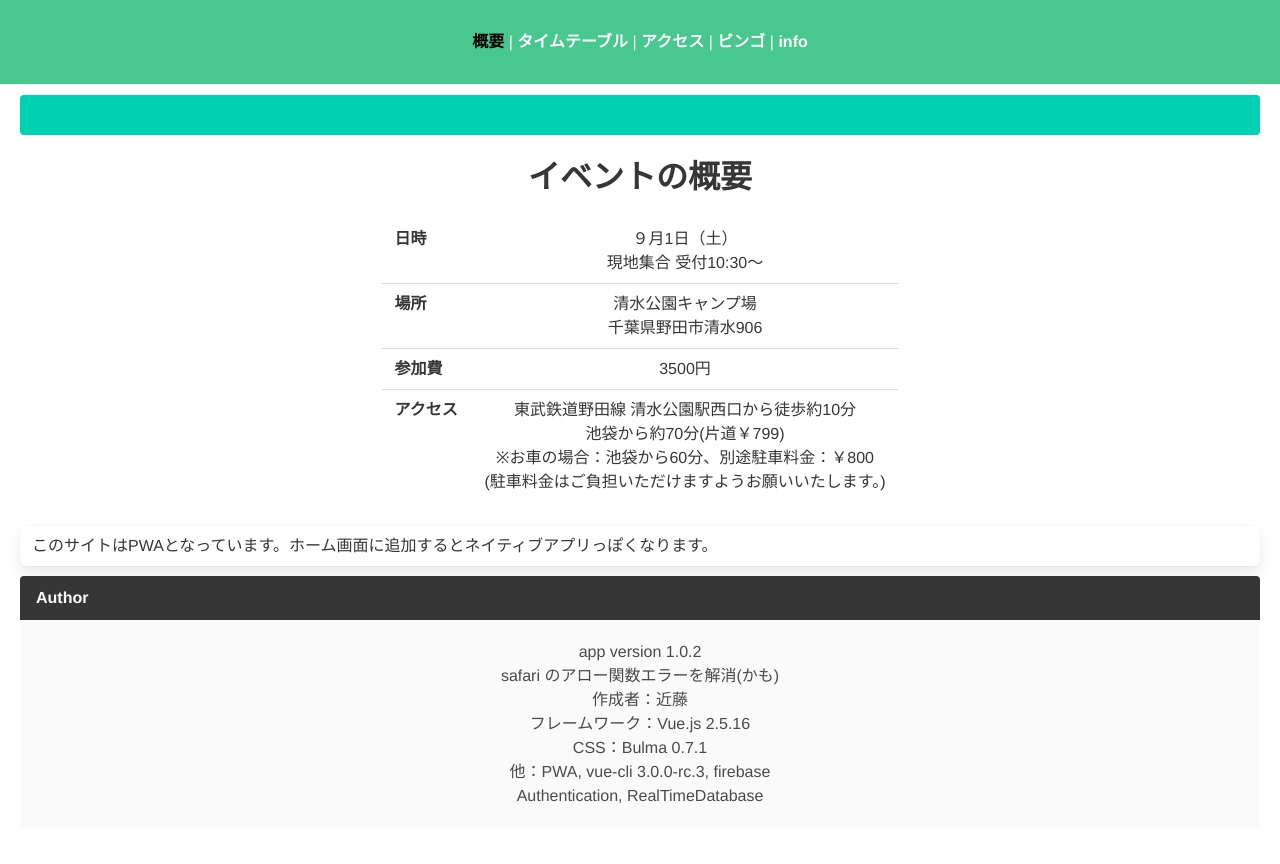
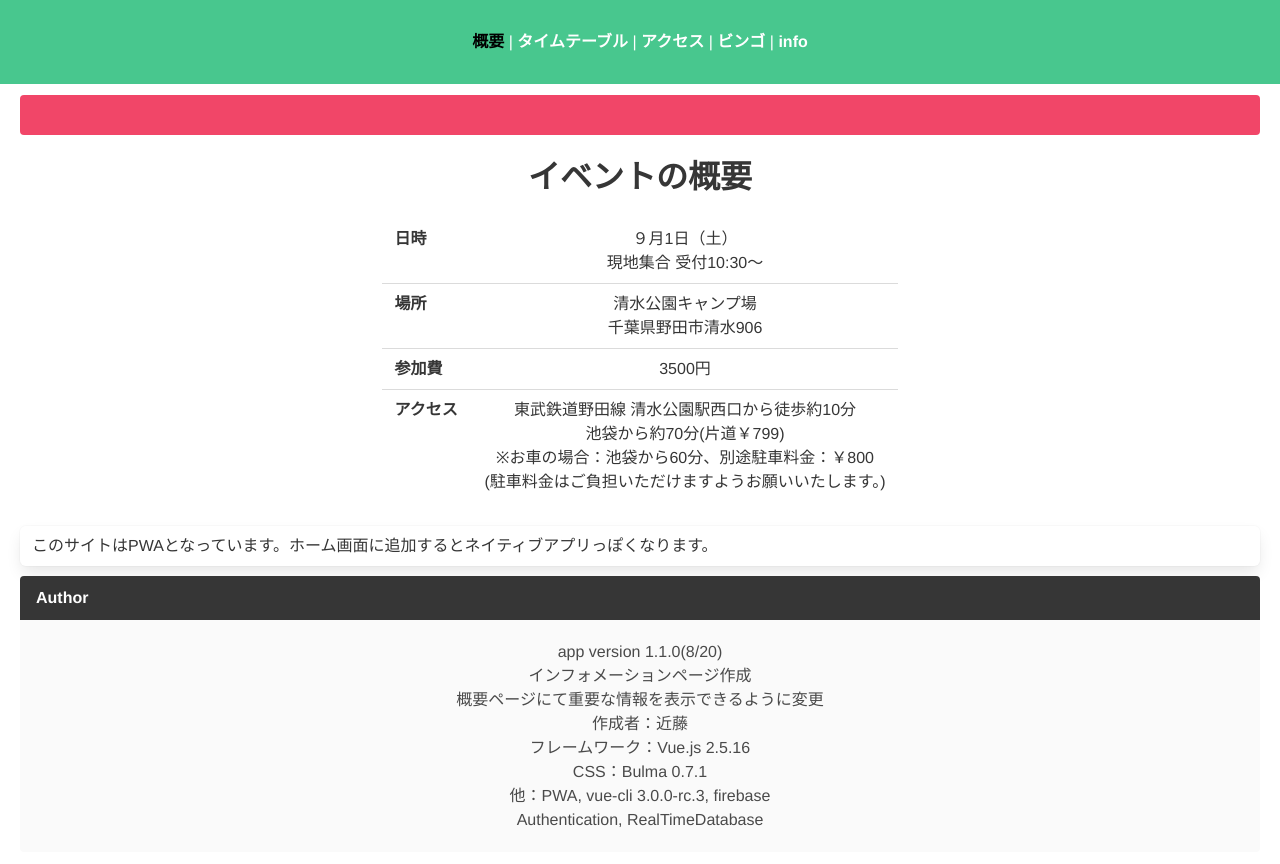
Before and after one commit to lmimsra/VuePwaSample, a Vue app: page / in a window 1280 px wide. Shown: the top 864 px of the page. Built offline with nearby package versions, Linux system fonts and the light colour scheme; no server answers; the database is empty; sample sign-in values are in the browser's storage.

Commit message:
インフォメーションページを作成

```diff
--- a/src/App.vue
+++ b/src/App.vue
@@ -9,7 +9,7 @@
             |
             <router-link to="/bingo">ビンゴ</router-link>
             |
-            <router-link to="/bingo">info</router-link>
+            <router-link to="/info">info</router-link>
         </nav>
         <div class="spacing">
             <router-view/>
@@ -24,7 +24,7 @@
             |
             <router-link to="/bingo">ビンゴ</router-link>
             |
-            <router-link to="/bingo">info</router-link>
+            <router-link to="/info">info</router-link>
         </nav>
     </div>
 </template>
--- a/src/components/Author.vue
+++ b/src/components/Author.vue
@@ -5,8 +5,9 @@
                 <p>Author</p>
             </div>
             <div class="message-body">
-                <p>app version 1.0.2</p>
-                <p>safari のアロー関数エラーを解消(かも)</p>
+                <p>app version 1.1.0(8/20)</p>
+                <p>インフォメーションページ作成</p>
+                <p>概要ページにて重要な情報を表示できるように変更</p>
                 <p>作成者：近藤</p>
                 <p>フレームワーク：Vue.js 2.5.16</p>
                 <p>CSS：Bulma 0.7.1</p>
--- a/src/router.js
+++ b/src/router.js
@@ -5,6 +5,7 @@ import TimeTable from './views/TimeTable'
 import Access from './views/Access'
 import Login from './views/Login'
 import Bingo from './views/Bingo'
+import Info from './views/info'
 
 import firebase from 'firebase'
 
@@ -35,6 +36,12 @@ let router = new Router({
             path: '/bingo',
             name: 'Bingo',
             component: Bingo,
+            meta: {requireAuth: true}
+        },
+        {
+            path: '/info',
+            name: 'info',
+            component: Info,
             meta: {requireAuth: true}
         },
         {
--- a/src/views/OverView.vue
+++ b/src/views/OverView.vue
@@ -1,6 +1,6 @@
 <template>
     <div>
-        <div class="notification is-primary">
+        <div class="notification is-danger" v-if="event_info !== 'not'">
             {{event_info}}
         </div>
         <p class="title">イベントの概要</p>
--- /dev/null
+++ b/src/views/info.vue
@@ -0,0 +1,35 @@
+<template>
+    <div>
+        <p class="title">インフォメーション</p>
+        <p>BBQに関する情報を流していきます</p>
+        <div v-for="(value,key) in infos" v-bind:key="key">
+            <div class="notification mini-span is-success">{{value}}</div>
+        </div>
+    </div>
+</template>
+
+<script>
+    import firebase from 'firebase'
+    export default {
+        name: "info",
+        data() {
+            return {
+                infos:null
+            }
+        },
+        created:function () {
+            var connection = firebase.database().ref('/info/infos')
+            connection.on('value', snapshot => {
+                this.infos = snapshot.val()
+                // console.log(this.infos)
+                if (this.infos !== null) this.infos.reverse()
+            })
+        }
+    }
+</script>
+
+<style scoped lang="scss">
+    .mini-span{
+        margin-bottom: 5px;
+    }
+</style>
```
